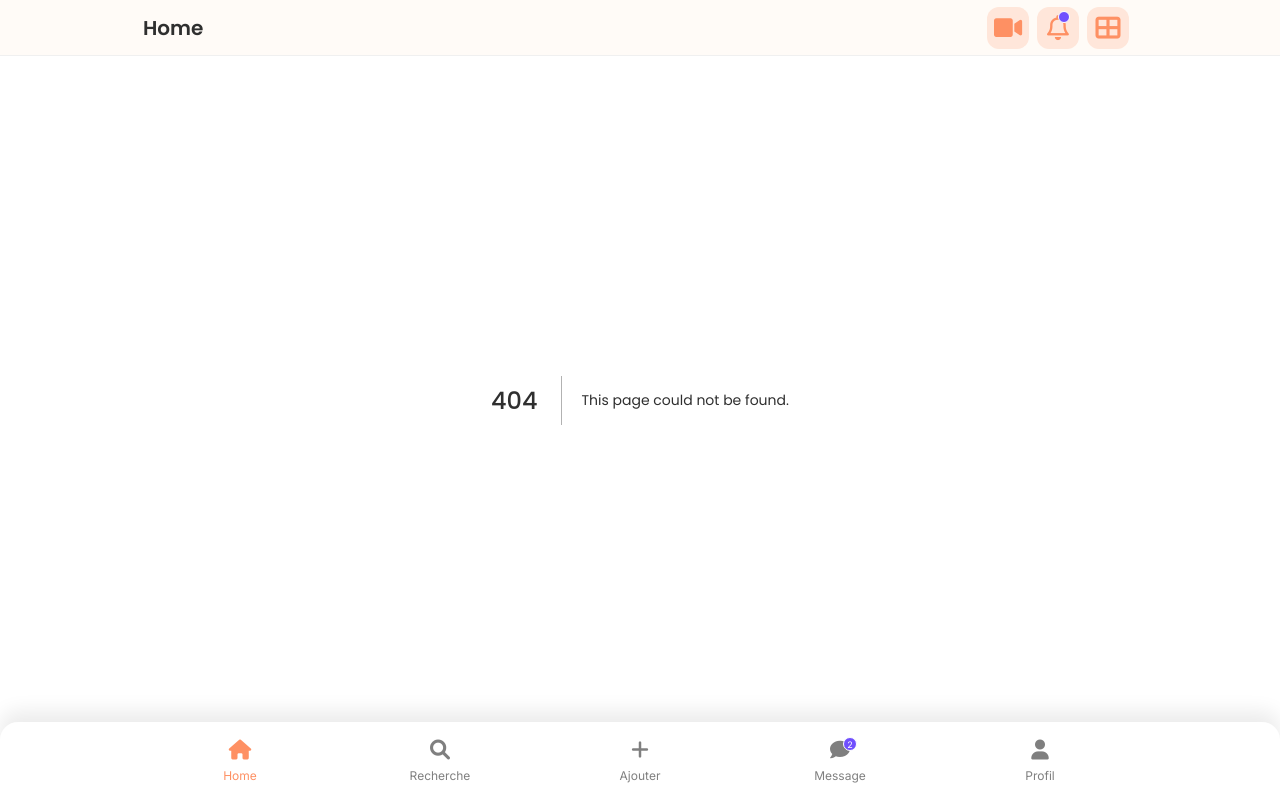
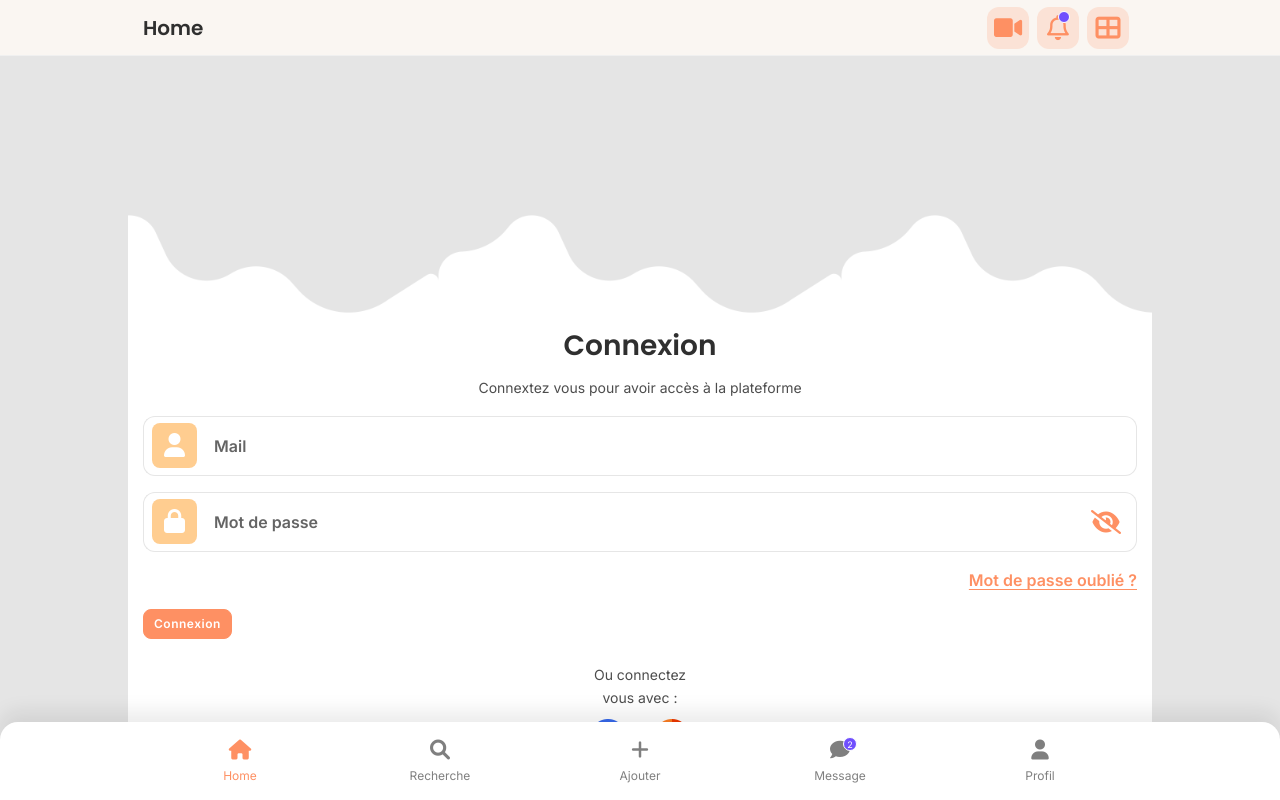
Before and after one commit to Nogoh-b/mobilty-crm-client, a Next.js app: page /login in a window 1280 px wide. Before the commit this address had no page. Built offline with nearby package versions, Linux system fonts and the light colour scheme.

Commit message:
initialisation de la fonctionalité auth ( connexion , creation de compte et mot de pass oublié )

```diff
--- /dev/null
+++ b/app/(pages)/(auth)/login/page.tsx
@@ -0,0 +1,48 @@
+"use client"
+import Input from "../../../component/ui/Input";
+import Button from "../../../component/ui/Button";
+
+export default function Home() {
+
+
+
+
+  return (
+      <>
+        <div className="content-body">
+          <div className="container vh-100">
+            <div className="welcome-area">
+              <div className="bg-image bg-image-overlay" style={{backgroundImage: 'assets/images/login/pic4.jpg'}}></div>
+              <div className="join-area">
+                <div className="started">
+                  <h1 className="title">Connexion</h1>
+                  <p>Connextez vous pour avoir accès à la plateforme</p>
+                </div>
+                <form>
+
+                  <Input iconName="user" iconType="fa" type="text" placeHolder="Mail"  inputStyle="GroupIcon" />
+                  <Input iconName="lock" iconType="fa" type="password" placeHolder="Mot de passe" hasRightIcon inputStyle="GroupIcon" />
+
+
+                </form>
+                <a href="forgot-password.html" className="btn-link d-block mb-3 text-end text-underline">Mot de passe oublié ?</a>
+                <Button color="primary" size="sm" text="Connexion" />
+
+                <div className="social-box">
+                  <span>Ou connectez vous avec :</span>
+                  <div className="d-flex justify-content-between">
+                    <img src="assets/images/icons/facebook.png" alt="/" />
+                    <img src="assets/images/icons/google.png" alt="/" />
+                  </div>
+                </div>
+                <div className="d-flex align-items-center justify-content-center">
+                  <a href="javascript:void(0);" className="text-light text-center d-block">Vous n'avez pas de compte ?</a>
+                  <a href="register.html" className="btn-link d-block ms-3 text-underline">Inscrivez vous</a>
+                </div>
+              </div>
+            </div>
+          </div>
+        </div>
+      </>
+  );
+}
```
Also changed, not shown: app/(pages)/(auth)/register/page.tsx (added, +34 -0 lines).
